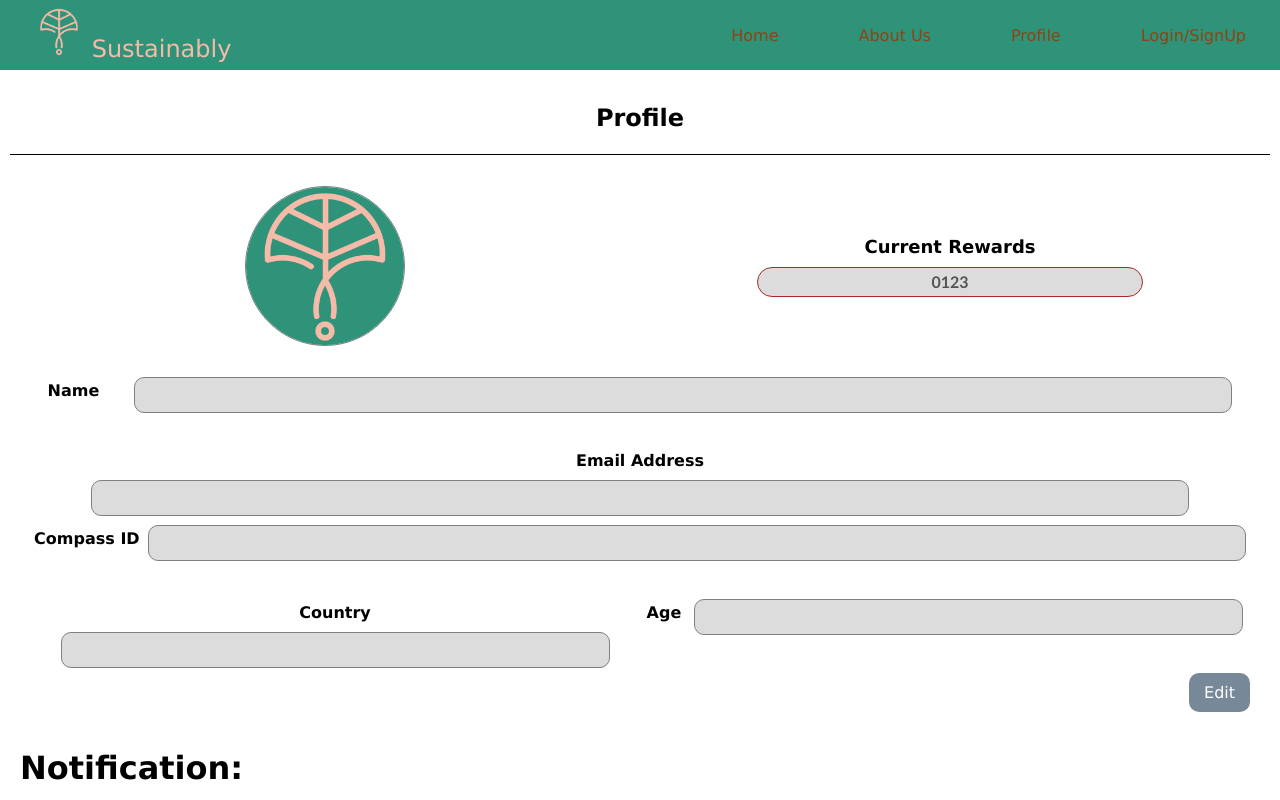
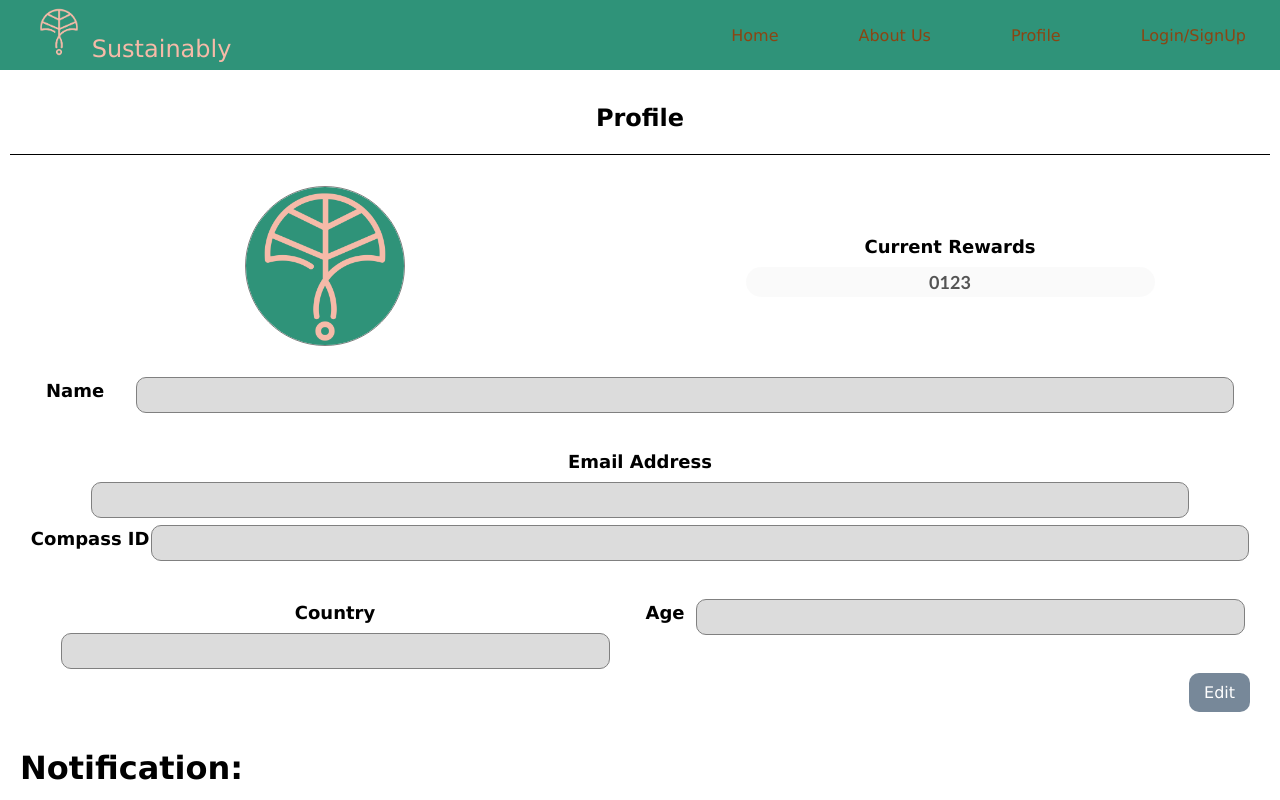
Before and after one commit to ebauss/2800-202210-DTC15, a website: page public/profile.html in a window 1280 px wide. Shown: the top 800 px of the page. Drawn offline with nearby package versions, Linux system fonts and the light colour scheme.

Commit message:
Fixed the css bug

```diff
--- a/public/CSS_Files/profile.css
+++ b/public/CSS_Files/profile.css
@@ -102,13 +102,13 @@ label[for="rewards"]{
 }
 
 #display-rewards{
-    background-color: rgba(220,220,220);
+    /* background-color: rgba(220,220,220); */
     width: 100%;
     height: 30px;
-    border: 1px solid brown;
+    border: none;
     border-radius: 20px;
     text-align: center;
-    font-size: medium;
+    font-size: large;
     font-weight: 600;
     font-family: 'Trebuchet MS', 'Lucida Sans Unicode', 'Lucida Grande', 'Lucida Sans', Arial, sans-serif;
 }
@@ -178,7 +178,7 @@ label[for="rewards"]{
 }
 
 .info-container label{
-    font-size: medium;
+    font-size: large;
     font-weight: 600;
     margin-bottom: 10px;
 }
```
